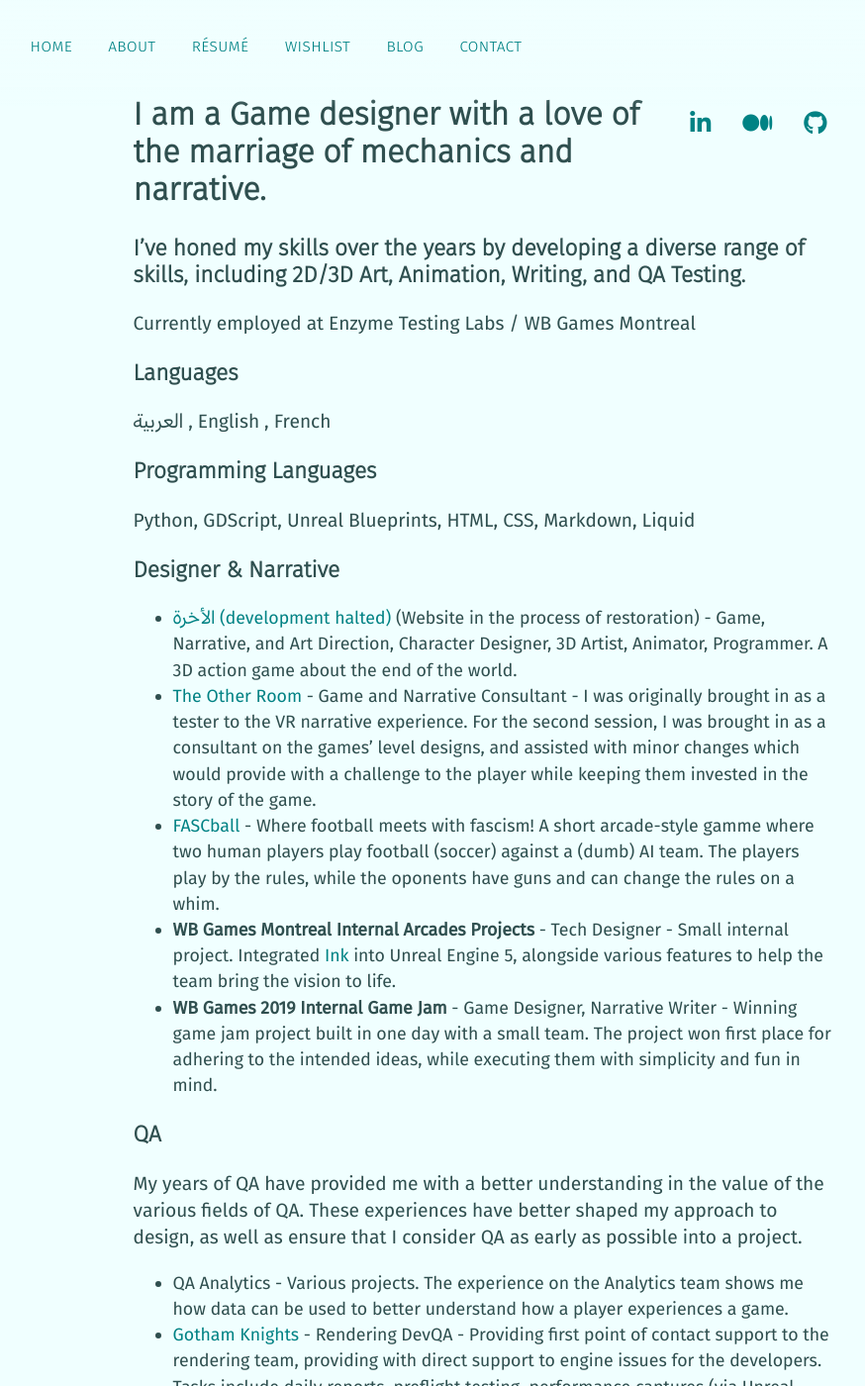
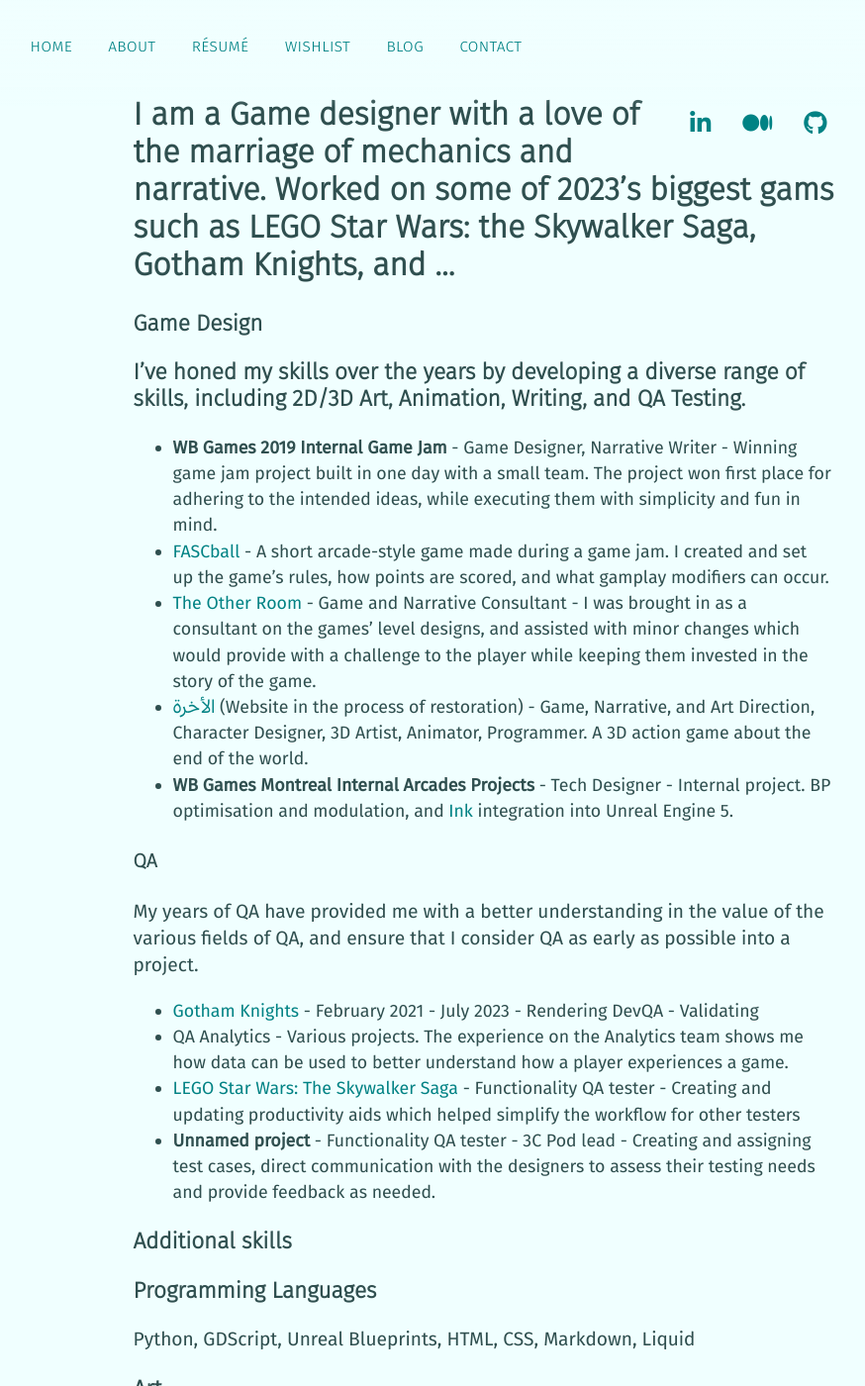
Before and after one commit to mstfacmly/mstfacmly.github.io, a Jekyll site: the page built from resume_gamedesigner.md, in a window 1280 px wide and 1400 px high. Shown: the whole window at 99% size, without its empty margins (147-1021 px from the left). Built offline with Jekyll 4.4.1, drawn with Linux system fonts in a browser that asks for light colours; nearby versions of some CDN libraries; a script that is not in the unit is left out; some of the changed text lies outside the part shown.

Commit message:
gd resume first tweaks

```diff
--- a/resume_gamedesigner.md
+++ b/resume_gamedesigner.md
@@ -11,20 +11,28 @@
 
 <section class="resume" markdown="1">
 
-## I am a Game designer with a love of the marriage of mechanics and narrative.
+## I am a Game designer with a love of the marriage of mechanics and narrative. Worked on some of 2023's biggest gams such as LEGO Star Wars: the Skywalker Saga, Gotham Knights, and ...
+
+### Game Design
+
 ### I've honed my skills over the years by developing a diverse range of skills, including 2D/3D Art, Animation, Writing, and QA Testing.
 
-Currently employed at {{ site.employer }}
+* **WB Games 2019 Internal Game Jam** - Game Designer, Narrative Writer - Winning game jam project built in one day with a small team. The project won first place for adhering to the intended ideas, while executing them with simplicity and fun in mind.
+* [FASCball](https://mstfacmly.itch.io/fascball) - A short arcade-style game made during a game jam. I created and set up the game's rules, how points are scored, and what gamplay modifiers can occur.
+* [The Other Room](http://minorityvr.com) - Game and Narrative Consultant - I was brought in as a consultant on the games' level designs, and assisted with minor changes which would provide with a challenge to the player while keeping them invested in the story of the game.
+* [الأخرة](https://studioslune.com/projects/alakhira) (Website in the process of restoration) - Game, Narrative, and Art Direction, Character Designer, 3D Artist, Animator, Programmer. A 3D action game about the end of the world.
+* **WB Games Montreal Internal Arcades Projects** - Tech Designer - Internal project. BP optimisation and modulation, and [Ink](https://www.inklestudios.com/ink/) integration into Unreal Engine 5.
 
-### Languages
-{% assign langs = site.langs | split: ', ' %}
-{%- for lang in langs -%}
-    {% if lang != langs.last %}
-     {{- lang | append: ', ' -}}
-     {%- else -%}
-     {{- lang -}}
-    {% endif %}
-{%- endfor %}
+#### QA
+
+My years of QA have provided me with a better understanding in the value of the various fields of QA, and ensure that I consider QA as early as possible into a project.
+
+* [Gotham Knights](https://www.gothamknightsgame.com/en-us) - February 2021 - July 2023 - Rendering DevQA - Validating
+* QA Analytics - Various projects. The experience on the Analytics team shows me how data can be used to better understand how a player experiences a game.
+* [LEGO Star Wars: The Skywalker Saga](https://www.starwars.com/games-apps/lego-star-wars-the-skywalker-saga) - Functionality QA tester - Creating and updating productivity aids which helped simplify the workflow for other testers
+* **Unnamed project** - Functionality QA tester - 3C Pod lead - Creating and assigning test cases, direct communication with the designers to assess their testing needs and provide feedback as needed.
+
+### Additional skills
 
 ### Programming Languages
 {% assign prog = site.proglangs | remove: '& Web languages' | remove: '(' | remove: ')' | split: ',' %}
@@ -36,39 +44,16 @@
     {% endif %}
 {% endfor %}
 
-### Designer & Narrative
-
-* [الأخرة (development halted)](https://studioslune.com/projects/alakhira) (Website in the process of restoration) - Game, Narrative, and Art Direction, Character Designer, 3D Artist, Animator, Programmer. A 3D action game about the end of the world.
-* [The Other Room](http://minorityvr.com) - Game and Narrative Consultant - I was originally brought in as a tester to the VR narrative experience. For the second session, I was brought in as a consultant on the games' level designs, and assisted with minor changes which would provide with a challenge to the player while keeping them invested in the story of the game.
-* [FASCball](https://mstfacmly.itch.io/fascball) - Where football meets with fascism! A short arcade-style gamme where two human players play football (soccer) against a (dumb) AI team. The players play by the rules, while the oponents have guns and can change the rules on a whim.
-* **WB Games Montreal Internal Arcades Projects** - Tech Designer - Small internal project. Integrated [Ink](https://www.inklestudios.com/ink/) into Unreal Engine 5, alongside various features to help the team bring the vision to life.
-* **WB Games 2019 Internal Game Jam** - Game Designer, Narrative Writer - Winning game jam project built in one day with a small team. The project won first place for adhering to the intended ideas, while executing them with simplicity and fun in mind.
-
-### QA
-
-My years of QA have provided me with a better understanding in the value of the various fields of QA.
-These experiences have better shaped my approach to design, as well as ensure that I consider QA as early as possible into a project.
-
-* QA Analytics - Various projects. The experience on the Analytics team shows me how data can be used to better understand how a player experiences a game.
-* [Gotham Knights](https://www.gothamknightsgame.com/en-us) - Rendering DevQA - Providing first point of contact support to the rendering team, providing with direct support to engine issues for the developers. Tasks include daily reports, preflight testing, performance captures (via Unreal engine tools, Telemetry, XBOX GDK, and PS5 Razor CPU/GPU; Promotion team - Assuring Engine stability & functionality
-* [LEGO Star Wars: The Skywalker Saga](https://www.starwars.com/games-apps/lego-star-wars-the-skywalker-saga) - Functionality QA tester - Creating and updating productivity aids which helped simplify the workflow for other testers
-* **Unnamed project** - Functionality QA tester - 3C Pod lead - Creating and assigning test cases, direct communication with the designers to assess their testing needs and provide feedback as needed.
-
 ### Art
 
 * [Sig: the City Between](https://genesisoflegend.com/products/sig) - Contributed some interior artwork to this indie TTRPG.
 
 ### Writing
 
-#### In print
-* [Fourrer Le Feu](https://leslibraires.ca/livres/fourrer-le-feu-marjolaine-beauchamp-9782924682036.html) - A short poem I wrote found itself as the prologue to the collection of poems.
-* [Grammaire Rebelle](https://www.facebook.com/events/290536951728803/) - A small snippet
-
 #### Online
-* [Fantasia Film Festival](https://fantasiafestival.com/) - As an assistant programmer to the Fantasia International Film Festival, I have been provided with the oportunity to assist in the selection of the festival's programming, as well as writing descriptive text for certain films selected for the festival.
-* [Medium]({{ site.medium }}) - Generalized writing.
 * [Multijoueur](https://web.archive.org/web/20200925045229/https://multijoueur.ca/author/mchamli/) - One of the original writers on the site. I started with Reviews before moving more fully into Op-Eds. I eventually left to focus more on game developement instead. I had also pushed hard for us to cover the events of the harrassment movement called "GamerGate" at the time, which made us the first Quebec-based outlet to speak of it.
 * [Geekbecois](https://geekbecois.com/author/moustafa/) - I was hired as collaborator, a role which had me write reviews, Op-Eds, as well as the occasional journalistic blurb.
+* [Fantasia Film Festival](https://fantasiafestival.com/) - As an assistant programmer to the Fantasia International Film Festival, I have been provided with the oportunity to assist in the selection of the festival's programming, as well as writing descriptive text for certain films selected for the festival.
 
 ### Web Design
 * [This website](https://github.com/mstfacmly/mstfacmly.github.io/) - This page's GitHub repo
```
